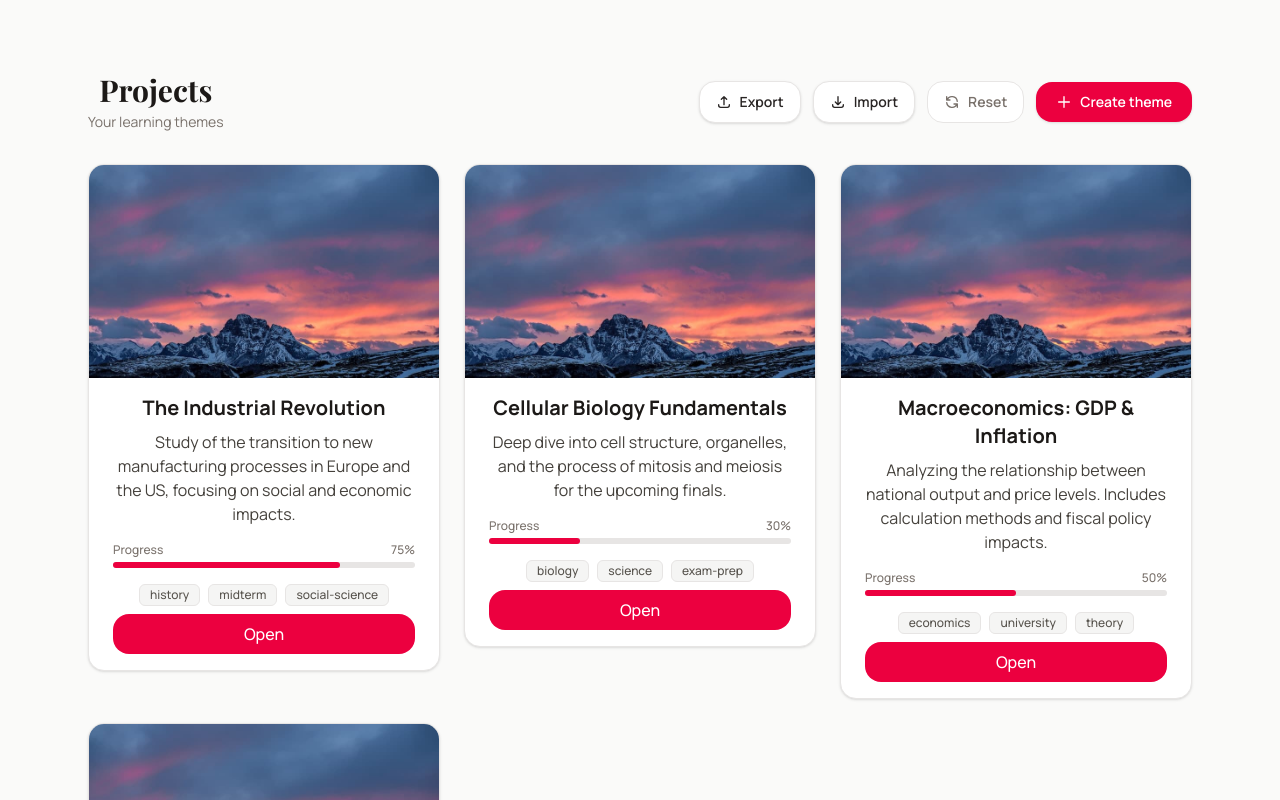
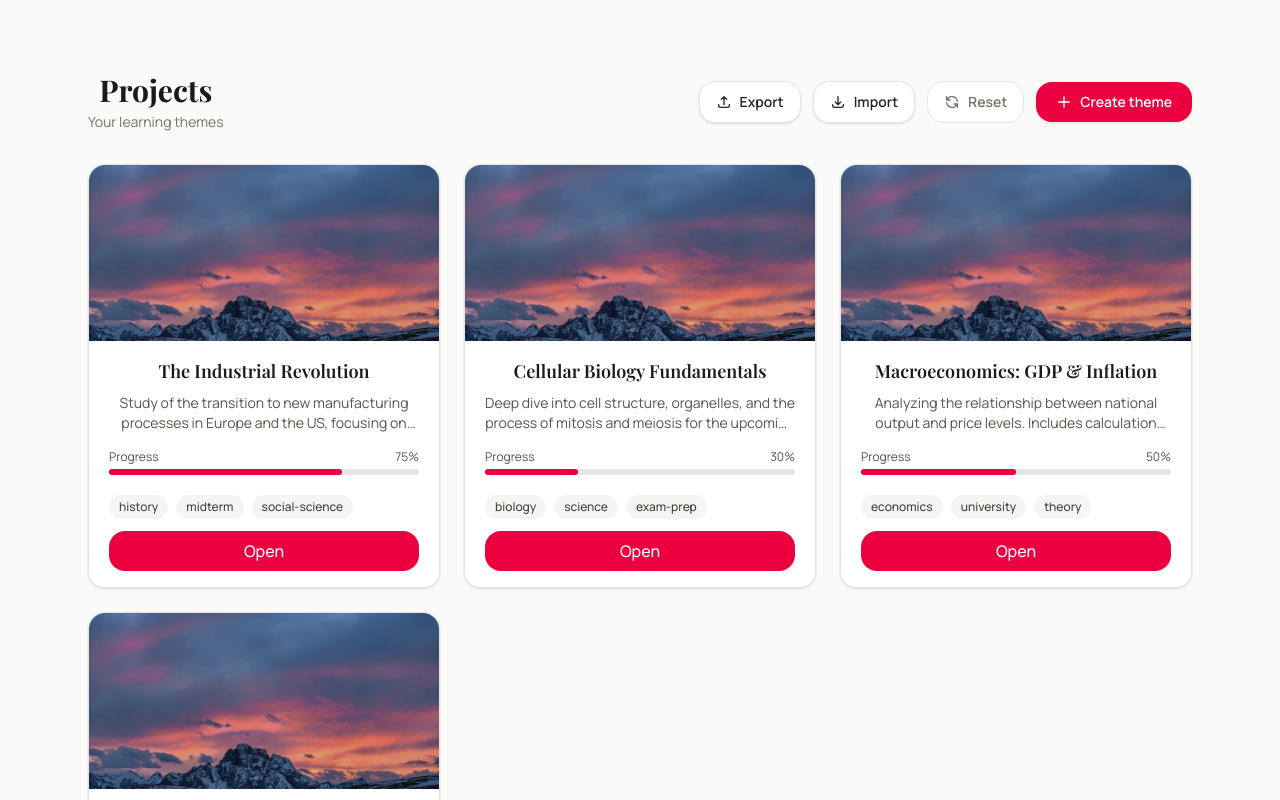
Before and after one commit to AlexandraFilina/knowledge-base, a React (Vite) app: page /projects in a window 1280 px wide. Shown: the top 800 px of the page. Built offline with nearby package versions, Linux system fonts and the light colour scheme.

Commit message:
style(project): project cards

```diff
--- a/src/features/project/components/ProjectCardComponent/ProjectCardComponent.tsx
+++ b/src/features/project/components/ProjectCardComponent/ProjectCardComponent.tsx
@@ -22,39 +22,46 @@ export default function ProjectCardComponent({
   const clampedProgress = Math.min(100, Math.max(0, progress));
 
   return (
-    <div className="max-w-sm rounded-2xl overflow-hidden shadow-sm bg-white border border-stone-200">
-      <img className="w-full" src={image} alt={title} />
-      <div className="px-6 py-4">
-        <div className="font-bold text-xl mb-2">{title}</div>
-        <p className="text-stone-700 text-base">{description}</p>
+    <div className="max-w-sm rounded-2xl border border-stone-200 bg-white shadow-sm hover:shadow-md hover:-translate-y-0.5 transition duration-200">
+      {image ? (
+        <div className="relative h-44 overflow-hidden rounded-t-2xl">
+          <img className="w-full h-full object-cover" src={image} alt={title} />
+          <div className="absolute inset-0 bg-gradient-to-t from-stone-900/20 to-transparent" />
+        </div>
+      ) : (
+        <div className="h-44 bg-stone-100 rounded-t-2xl flex items-center justify-center">
+          <span className="text-stone-400 text-sm">No image</span>
+        </div>
+      )}
+      <div className="px-5 py-4">
+        <div className="font-serif text-lg font-semibold text-stone-900 mb-2">
+          {title}
+        </div>
+        <p className="text-sm text-stone-600 line-clamp-2">{description}</p>
       </div>
-      <div className="px-6 pb-2">
+      <div className="px-5 pb-2">
         <div className="flex justify-between items-center mb-1">
-          <span className="text-xs font-medium text-stone-500">Progress</span>
-          <span className="text-xs font-medium text-stone-500">
-            {clampedProgress}%
-          </span>
+          <span className="text-xs text-stone-600">Progress</span>
+          <span className="text-xs text-stone-600">{clampedProgress}%</span>
         </div>
-        <div className="w-full bg-stone-200 rounded-full h-1.5">
+        <div className="h-1.5 bg-stone-200 rounded-full">
           <div
-            className="bg-rose-600 h-1.5 rounded-full transition-all duration-300"
+            className="h-1.5 bg-rose-600 rounded-full"
             style={{ width: `${clampedProgress}%` }}
           />
         </div>
       </div>
-      <div className="flex flex-wrap gap-2 px-6 py-2 justify-center">
+      <div className="flex flex-wrap gap-2 px-5 py-3">
         {tags.map((tag) => (
           <span
             key={tag}
-            className="inline-flex items-center px-2.5 py-0.5 rounded-md text-xs font-medium
-                 bg-stone-100 text-stone-600 border border-stone-200
-                 cursor-default select-none transition-colors hover:bg-stone-200"
+            className="inline-flex items-center rounded-full bg-stone-100 px-2.5 py-1 text-xs font-medium text-stone-700"
           >
             {tag}
           </span>
         ))}
       </div>
-      <div className="px-6 pb-4">
+      <div className="px-5 pb-4">
         <button
           onClick={() => navigate(`/projects/${id}`)}
           className="w-full bg-rose-600 hover:bg-rose-700 text-white font-medium py-2 px-4 rounded-2xl transition"
```
